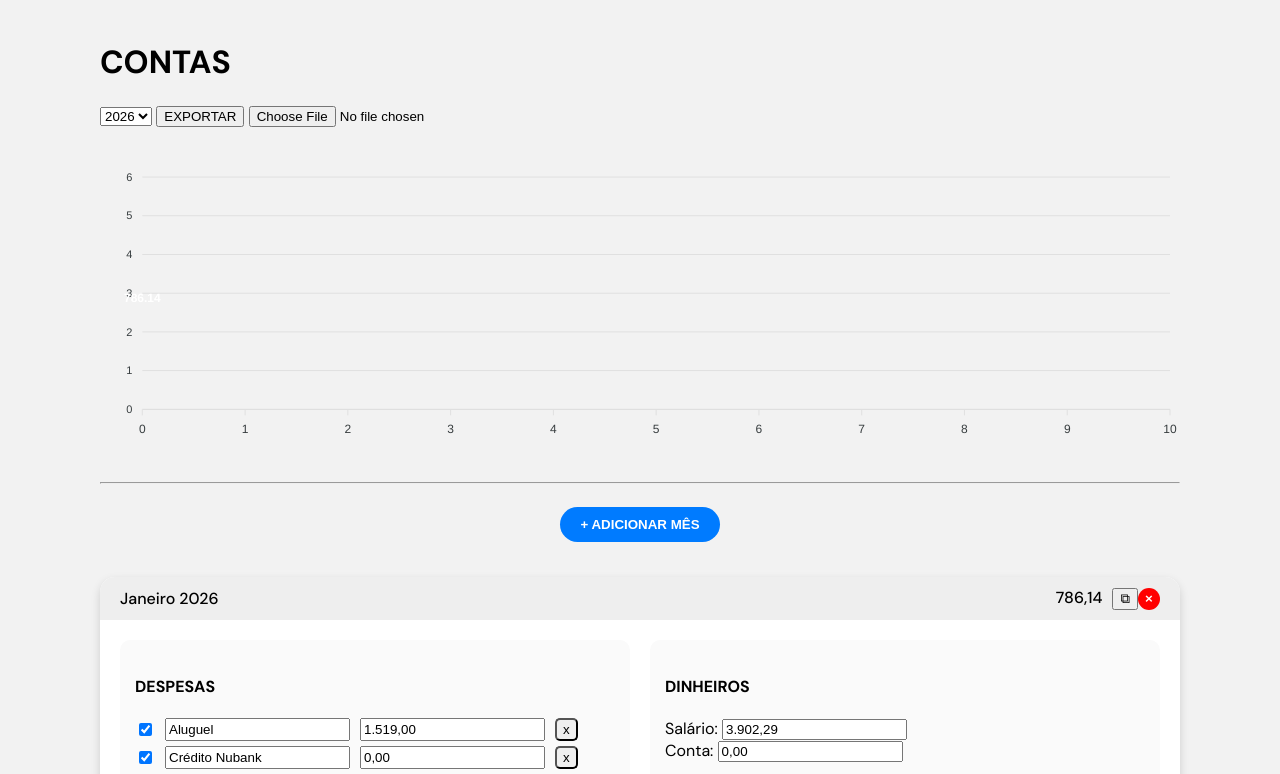
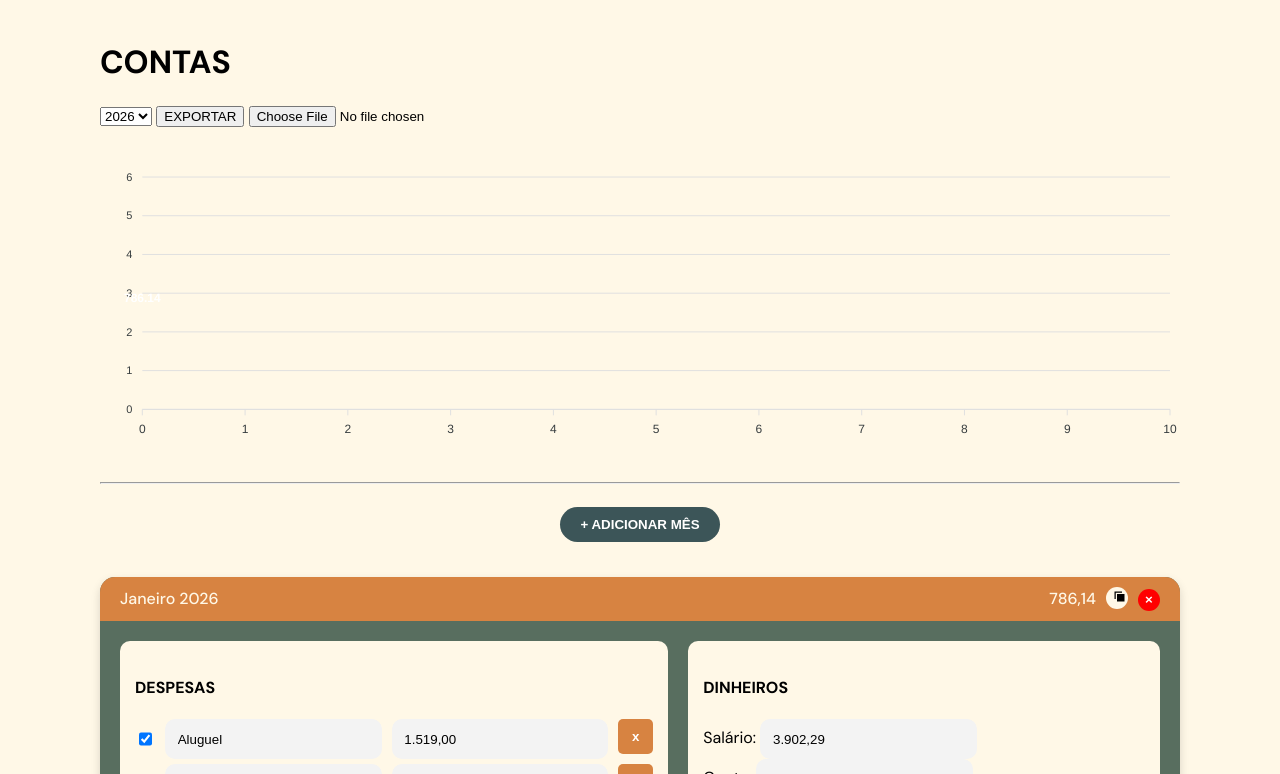
Before and after one commit to MaximusGugu/contas, a plain HTML site: page index.html in a window 1280 px wide. Both pictures are taken after a click on the button "+ ADICIONAR MÊS". Shown: the top 774 px of the page. Drawn offline with nearby package versions, Linux system fonts and the light colour scheme.

Commit message:
Adicionando CSS personalizado

```diff
--- a/app.js
+++ b/app.js
@@ -176,7 +176,12 @@ function criarMesDOM(ano, index, data) {
   mesTotal.className = "mesTotal";
 
   const duplicarBtn = document.createElement("button");
-  duplicarBtn.innerText = "⧉";
+  duplicarBtn.className = "duplicarMes";
+  duplicarBtn.innerHTML = `
+  <svg viewBox="0 0 24 24" width="16" height="16">
+    <path d="M8 8h12v12H8zM4 4h12v2H6v10H4z"/>
+  </svg>
+`;
   duplicarBtn.title = "Duplicar mês";
   duplicarBtn.onclick = (e) => {
     e.stopPropagation();
@@ -189,6 +194,7 @@ function criarMesDOM(ano, index, data) {
   const removeBtn = document.createElement("button");
   removeBtn.className = "removeMes";
   removeBtn.innerText = "×";
+  removeBtn.title = "Remover mês";
   removeBtn.onclick = (e) => {
     e.stopPropagation();
     dados[ano].meses.splice(index,1);
@@ -211,7 +217,7 @@ function criarMesDOM(ano, index, data) {
       <div class="coluna despesas">
         <h4>DESPESAS</h4>
         <div class="listaDesp"></div>
-        <button class="addDesp">+</button>
+        <button class="addDesp" title="Adicionar">+</button>
         <button class="copyDesp" title="Copiar">📝</button>
         <button class="pasteDesp" title="Colar">📋</button>
         <p>Total: R$ <span class="totalDespesas">0,00</span></p>
@@ -300,6 +306,9 @@ function criarMesDOM(ano, index, data) {
   const sal = mesBody.querySelector(".salario");
   const con = mesBody.querySelector(".conta");
 
+  sal.classList.add("inputPadrao");
+  con.classList.add("inputPadrao");
+
   sal.value = formatar(data.salario);
   con.value = formatar(data.conta);
 
@@ -316,6 +325,9 @@ function criarItem(lista, d, dataArray) {
 
   div.innerHTML = `<input type="checkbox"><input class="nome"><input class="valor"><button>x</button>`;
   const [check,nome,valor,btn] = div.children;
+  btn.classList.add("removeItem");
+  nome.classList.add("inputPadrao");
+  valor.classList.add("inputPadrao");
 
   check.checked = d.checked;
   nome.value = d.nome;
@@ -340,20 +352,36 @@ function atualizarTudo(ano) {
   mesesDOM.forEach(({dom, index}) => {
     const data = dados[ano].meses[index];
 
-    let despesas = data.despesas.filter(d=>d.checked).reduce((a,b)=>a+b.valor,0);
-    let empresa = data.empresa?.filter(d=>d.checked).reduce((a,b)=>a+b.valor,0)||0;
+    let despesas = data.despesas
+      .filter(d => d.checked)
+      .reduce((a,b) => a + b.valor, 0);
+
+    let empresa = data.empresa?.filter(d => d.checked)
+      .reduce((a,b) => a + b.valor, 0) || 0;
+
     let dinheiro = data.salario + data.conta + empresa;
     let saldo = dinheiro - despesas;
 
+    // elementos
+    const totalDespesasEl = dom.querySelector(".totalDespesas");
+    const totalDinheiroEl = dom.querySelector(".totalDinheiro");
     const saldoEl = dom.querySelector(".saldo");
+    const mesTotalEl = dom.querySelector(".mesTotal");
 
-    dom.querySelector(".totalDespesas").textContent = formatar(despesas);
-    dom.querySelector(".totalDinheiro").textContent = formatar(dinheiro);
+    // valores
+    totalDespesasEl.textContent = formatar(despesas);
+    totalDinheiroEl.textContent = formatar(dinheiro);
     saldoEl.textContent = formatar(saldo);
-    dom.querySelector(".mesTotal").textContent = formatar(saldo);
+    mesTotalEl.textContent = formatar(saldo);
 
-    // 🔥 cor automática
-    saldoEl.style.color = saldo >= 0 ? "green" : "red";
+    // cores (positivo / negativo)
+if (saldo >= 0) {
+  saldoEl.classList.add("positivo");
+  saldoEl.classList.remove("negativo");
+} else {
+  saldoEl.classList.add("negativo");
+  saldoEl.classList.remove("positivo");
+}
   });
 
   salvarDados();
@@ -377,7 +405,8 @@ function atualizarGrafico(ano) {
     chart = new ApexCharts(document.querySelector("#grafico"), {
       chart: { type: "bar", height: 300 },
       series: [{ name: "Balanço", data: valores }],
-      xaxis: { categories: meses.map((_, i) => nomesMesesFull[i].slice(0,3).toUpperCase()) }
+      xaxis: { categories: meses.map((_, i) => nomesMesesFull[i].slice(0,3).toUpperCase()) },
+      colors: [getComputedStyle(document.documentElement).getPropertyValue('--P03')]
     });
     chart.render();
   }
--- a/style.css
+++ b/style.css
@@ -1,12 +1,23 @@
 /* Fonte Google DM Sans */
 @import url('https://fonts.googleapis.com/css2?family=DM+Sans:ital,opsz,wght@0,9..40,100..1000;1,9..40,100..1000&display=swap');
+
+/* CORES PLANETÁRIO */
+:root {
+  --P01: #D78341;
+  --P02: #FFF8E7;
+  --P03: #3C5558;
+  --P04: #586E5F;
+  --P05: #070504;
+  --P06: #191615;
+  --P07: #392B22;
+}
 
 body {
   font-family: 'DM Sans', sans-serif;
   font-optical-sizing: auto;
   font-weight: 400;
   padding: 20px;
-  background: #f2f2f2;
+  background: var(--P02);
     max-width: 1080px;  /* largura máxima */
   margin: auto;
 }
@@ -16,7 +27,7 @@ body {
 }
 
 .mes {
-  background: white;
+  background: var(--P04);
   border-radius: 15px;
   margin-bottom: 20px;
   position: relative;
@@ -32,11 +43,23 @@ body {
   cursor: pointer;
   font-weight: 500;
   font-size: 16px;
-  background: #eee;
+  background: var(--P01);
+  color: var(--P02)
 }
 
 .mesHeader span {
   margin-right: 10px;
+}
+
+/* CORES RESULTADO */
+.positivo {
+  color: #2ecc71; /* verde */
+  font-weight: bold;
+}
+
+.negativo {
+  color: #e74c3c; /* vermelho */
+  font-weight: bold;
 }
 
 .removeMes {
@@ -50,6 +73,22 @@ body {
   line-height: 20px;
   cursor: pointer;
   font-weight: bold;
+}
+
+.duplicarMes {
+  color: var(--P04);
+  background: var(--P02);
+  border: none;
+  border-radius: 50%;
+  width: 22px;
+  height: 22px;
+  cursor: pointer;
+  margin-right: 10px;
+}
+
+.duplicarMes svg {
+  width: 15px;
+  height: 15px;
 }
 
 .mesBody {
@@ -69,7 +108,7 @@ body {
 
 .coluna {
   flex:1;
-  background: #fafafa;
+  background: var(--P02);
   padding: 15px;
   border-radius: 10px;
 }
@@ -89,6 +128,7 @@ body {
   text-align: center;
   font-size: 20px;
   margin-top: 20px;
+  color: var(--P02)
 }
 
 .addMesBox {
@@ -103,8 +143,46 @@ body {
   padding: 10px 20px;
   border: none;
   border-radius: 50px;       /* cantos arredondados também no botão */
-  background: #007BFF;       /* azul */
+  background: var(--P03);       /* azul */
   color: white;
   font-weight: bold;
   cursor: pointer;
 }
+
+.removeItem {
+  color: white;
+  background: var(--P01);
+  border: none;
+  border-radius: 50%;
+  width: 35px;
+  height: 35px;
+
+  display: flex;
+  align-items: center;
+  justify-content: center;
+
+  cursor: pointer;
+  font-weight: bold;
+  padding: 0;
+}
+
+/* INPUTS */
+
+.inputPadrao {
+  border: 2px solid transparent;
+  width: 15em;
+  height: 2.5em;
+  padding-left: 0.8em;
+  outline: none;
+  overflow: hidden;
+  background-color: #F3F3F3;
+  border-radius: 10px;
+  transition: all 0.5s;
+}
+
+.inputPadrao:hover,
+.inputPadrao:focus {
+  border: 2px solid var(--P04);
+  box-shadow: 0px 0px 0px 3px rgb(74, 157, 236, 20%);
+  background-color: white;
+}
```
